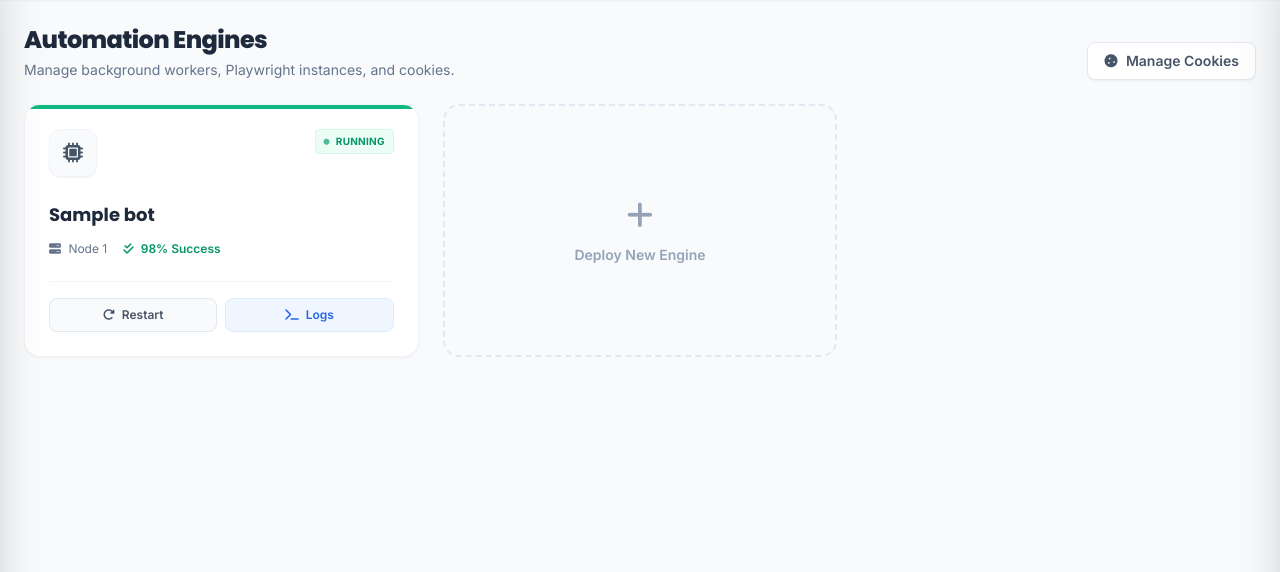
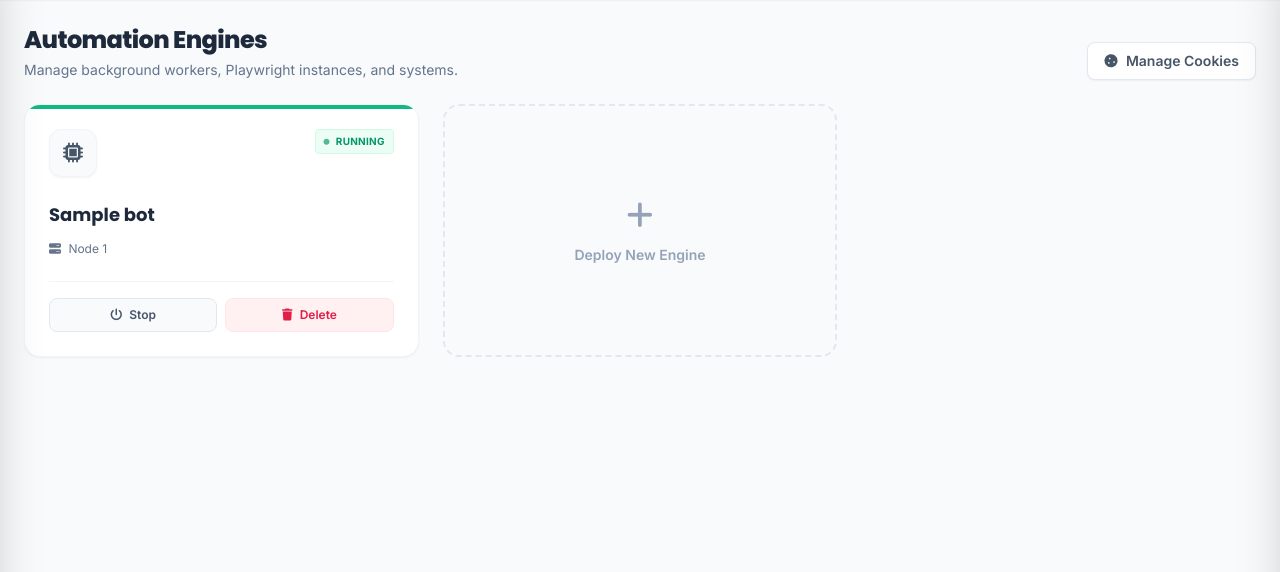
Before and after one commit to jahidul9957/extragrowth, a Django app: page /panel/bots/ in a window 1280 px wide. Shown: the part 64-636 px from the top of the page. Run offline with Django 4.2, Linux system fonts and the light colour scheme; a user stored in the database is signed in; tables that the repository leaves empty hold one stand-in row (values such as "Sample post"); grey boxes marked "Sample" are stand-in pictures; some libraries are stand-ins or nearby versions.

Commit message:
Update admin_bots.html

```diff
--- a/core/templates/core/admin_bots.html
+++ b/core/templates/core/admin_bots.html
@@ -7,7 +7,7 @@
     <div class="flex justify-between items-end">
         <div>
             <h1 class="text-2xl font-poppins font-black text-slate-800 tracking-tight">Automation Engines</h1>
-            <p class="text-sm text-slate-500 mt-1">Manage background workers, Playwright instances, and cookies.</p>
+            <p class="text-sm text-slate-500 mt-1">Manage background workers, Playwright instances, and systems.</p>
         </div>
         <button class="bg-white border border-slate-200 text-slate-600 px-4 py-2 rounded-lg text-sm font-semibold shadow-sm hover:bg-slate-50 transition btn-press flex items-center gap-2">
             <i class="fa-solid fa-cookie"></i> Manage Cookies
@@ -17,6 +17,7 @@
     <div class="grid grid-cols-1 md:grid-cols-2 lg:grid-cols-3 gap-6">
         {% for b in platform_bots %}
         <div class="bg-white p-6 rounded-2xl shadow-sm border border-slate-100 hover-lift relative overflow-hidden group">
+
             {% if b.is_active and not b.is_banned %}
                 <div class="absolute top-0 left-0 w-full h-1 bg-emerald-500"></div>
             {% else %}
@@ -27,36 +28,69 @@
                 <div class="w-12 h-12 bg-slate-50 text-slate-600 border border-slate-100 rounded-xl flex items-center justify-center text-xl shadow-sm">
                     <i class="fa-solid fa-microchip"></i>
                 </div>
-                {% if b.is_banned %}
-                    <span class="inline-flex items-center px-2 py-1 rounded text-[10px] font-bold bg-rose-50 text-rose-600 border border-rose-100 uppercase tracking-wide">Offline</span>
-                {% elif b.is_active %}
+                {% if b.is_active %}
                     <span class="inline-flex items-center px-2 py-1 rounded text-[10px] font-bold bg-emerald-50 text-emerald-600 border border-emerald-100 uppercase tracking-wide">
                         <i class="fa-solid fa-circle text-[6px] mr-1.5 animate-pulse"></i> Running
                     </span>
+                {% else %}
+                    <span class="inline-flex items-center px-2 py-1 rounded text-[10px] font-bold bg-rose-50 text-rose-600 border border-rose-100 uppercase tracking-wide">Offline</span>
                 {% endif %}
             </div>
 
             <h3 class="text-lg font-bold font-poppins text-slate-800">{{ b.name }}</h3>
             <div class="flex items-center gap-4 mt-3">
-                <div class="text-xs text-slate-500"><i class="fa-solid fa-server mr-1"></i> Node 1</div>
-                <div class="text-xs text-emerald-600 font-semibold"><i class="fa-solid fa-check-double mr-1"></i> 98% Success</div>
+                <div class="text-xs text-slate-500"><i class="fa-solid fa-server mr-1"></i> Node {{ b.id }}</div>
             </div>
 
             <div class="mt-6 pt-4 border-t border-slate-100 flex gap-2">
-                <button class="flex-1 bg-slate-50 text-slate-600 border border-slate-200 py-2 rounded-lg text-xs font-semibold hover:bg-slate-100 transition btn-press" onclick="showToast('Restarting engine...', 'info')">
-                    <i class="fa-solid fa-rotate-right mr-1"></i> Restart
-                </button>
-                <button class="flex-1 bg-blue-50 text-blue-600 border border-blue-100 py-2 rounded-lg text-xs font-semibold hover:bg-blue-100 transition btn-press" onclick="openSlideOver('Logs: {{ b.name }}', '<div class=\'bg-slate-900 text-green-400 p-4 rounded-xl font-mono text-xs overflow-y-auto h-96\'>[SYS] Connecting...<br>[OK] Initialized.</div>')">
-                    <i class="fa-solid fa-terminal mr-1"></i> Logs
-                </button>
+                <form method="POST" action="{% url 'admin_bot_action' %}" class="flex-1">
+                    {% csrf_token %}
+                    <input type="hidden" name="bot_id" value="{{ b.id }}">
+                    <input type="hidden" name="action" value="toggle">
+                    <button type="submit" class="w-full bg-slate-50 text-slate-600 border border-slate-200 py-2 rounded-lg text-xs font-semibold hover:bg-slate-100 transition btn-press">
+                        <i class="fa-solid fa-power-off mr-1"></i> {% if b.is_active %}Stop{% else %}Start{% endif %}
+                    </button>
+                </form>
+                <form method="POST" action="{% url 'admin_bot_action' %}" class="flex-1" onsubmit="return confirm('Delete this Bot Engine permanently?');">
+                    {% csrf_token %}
+                    <input type="hidden" name="bot_id" value="{{ b.id }}">
+                    <input type="hidden" name="action" value="delete">
+                    <button type="submit" class="w-full bg-rose-50 text-rose-600 border border-rose-100 py-2 rounded-lg text-xs font-semibold hover:bg-rose-100 transition btn-press">
+                        <i class="fa-solid fa-trash mr-1"></i> Delete
+                    </button>
+                </form>
             </div>
         </div>
         {% endfor %}
 
-        <div class="bg-slate-50/50 p-6 rounded-2xl border-2 border-dashed border-slate-200 flex flex-col items-center justify-center text-slate-400 hover:text-blue-600 hover:border-blue-300 hover:bg-blue-50/50 transition cursor-pointer min-h-[220px] btn-press">
+        <div onclick="openAddBot()" class="bg-slate-50/50 p-6 rounded-2xl border-2 border-dashed border-slate-200 flex flex-col items-center justify-center text-slate-400 hover:text-blue-600 hover:border-blue-300 hover:bg-blue-50/50 transition cursor-pointer min-h-[220px] btn-press">
             <i class="fa-solid fa-plus text-3xl mb-3"></i>
             <span class="font-semibold text-sm">Deploy New Engine</span>
         </div>
     </div>
 </div>
+
+<script>
+    function openAddBot() {
+        const csrfToken = document.querySelector('#csrf-token-container input').value;
+        const formHtml = `
+            <form method="POST" action="{% url 'admin_bot_action' %}" class="space-y-4 fade-in">
+                <input type="hidden" name="csrfmiddlewaretoken" value="${csrfToken}">
+                <input type="hidden" name="action" value="add">
+
+                <div>
+                    <label class="block text-xs font-bold text-slate-500 uppercase mb-2">Bot Name / Server Node</label>
+                    <input type="text" name="name" placeholder="e.g. Worker-Node-01" required class="w-full px-4 py-2.5 bg-slate-50 border border-slate-200 rounded-lg text-sm outline-none focus:border-blue-500">
+                </div>
+
+                <div class="pt-4 mt-4 border-t border-slate-100">
+                    <button type="submit" class="w-full bg-emerald-600 text-white rounded-lg py-2.5 text-sm font-bold shadow-sm btn-press transition hover:bg-emerald-700">
+                        <i class="fa-solid fa-rocket mr-1"></i> Deploy Now
+                    </button>
+                </div>
+            </form>
+        `;
+        openSlideOver('Deploy Bot Engine', formHtml);
+    }
+</script>
 {% endblock %}
```
